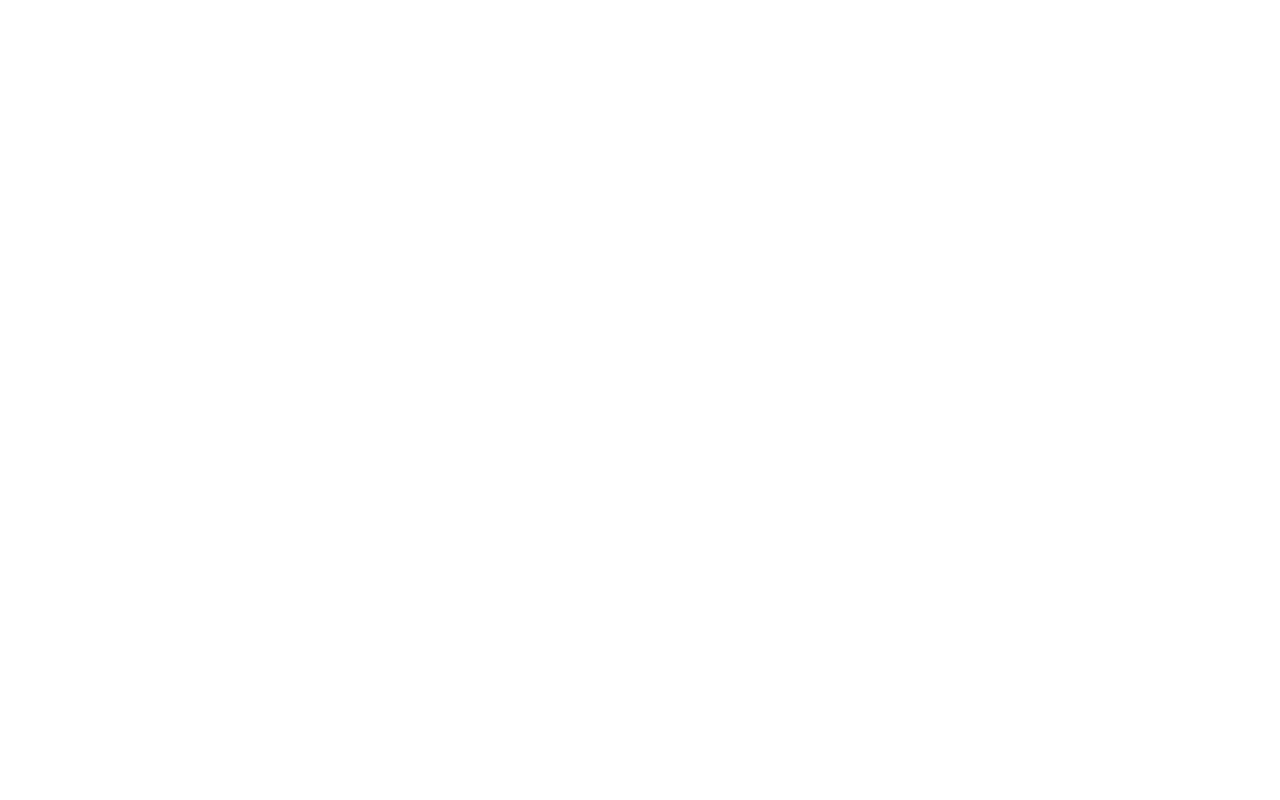
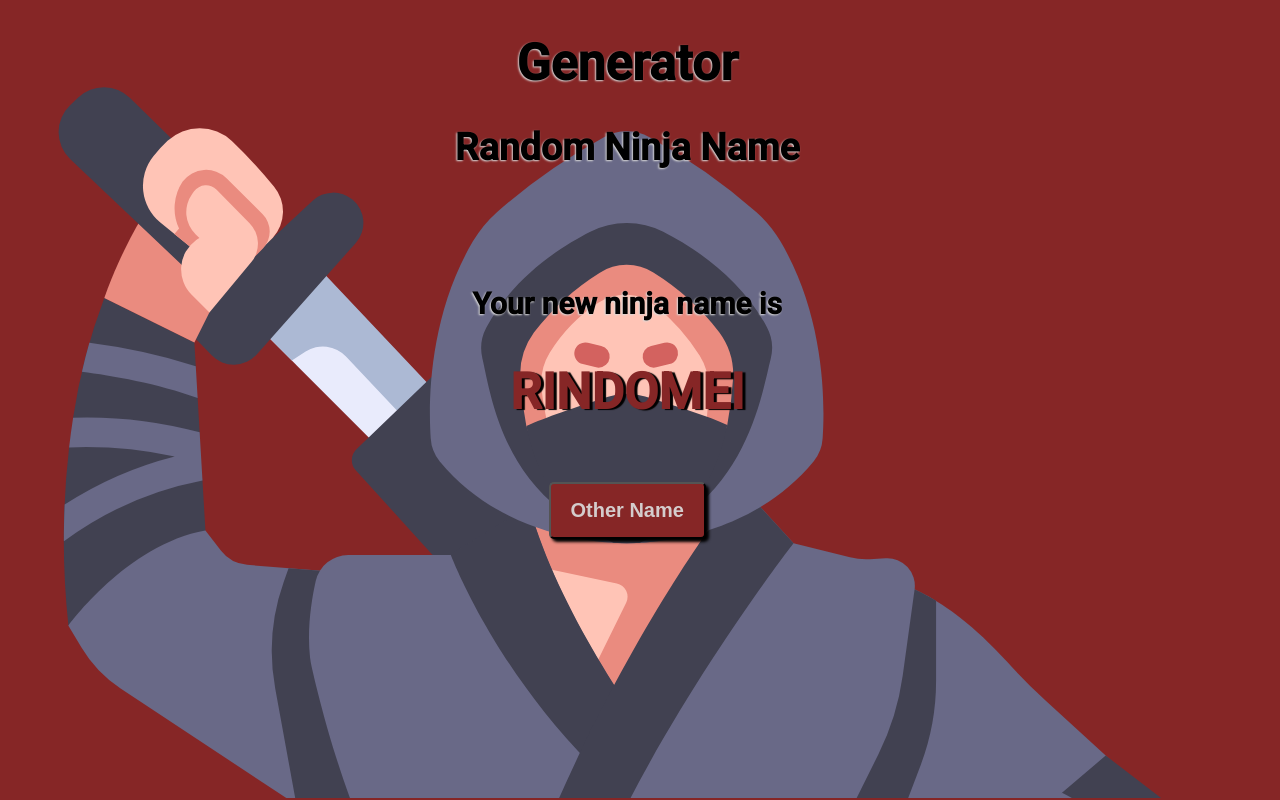
Before and after one commit to necogamy/git_practice, a plain HTML site: page public/index.html in a window 1280 px wide. Drawn offline with Linux system fonts and the light colour scheme.

Commit message:
project to 100%

```diff
--- /dev/null
+++ b/dev/sass/styles.scss
@@ -0,0 +1,85 @@
+@import url('https://fonts.googleapis.com/css2?family=Roboto:wght@300;500&display=swap');
+
+body {
+    font-family: 'Roboto', sans-serif, Verdana;
+    text-shadow: -1px 1px 2px rgb(218, 218, 218);
+    padding: 0;
+    margin: 0;
+    box-sizing: border-box;
+    width: 98vw;
+    height: 95.5vh;
+
+    div.background {
+        background-image: url('../../public/assets/ninja.svg');
+        background-repeat: no-repeat;
+        background-size: cover;
+        height: 100%;
+    }
+
+    header {
+        text-align: center;
+        font-size: 25px;
+    }
+
+    main {
+        display: flex;
+        justify-content: center;
+        align-items: center;
+        height: 50vh;
+        text-align: center;
+        flex-direction: column;
+        font-size: 20px;
+
+        div {
+            button {
+                padding: 15px 20px;
+                margin-top: 20px;
+                border-radius: 5px;
+                font-size: 20px;
+                box-shadow: 3px 3px 3px black;
+                color: rgb(212, 204, 204);
+                font-weight: 900;
+            }
+
+            h2#ninja-name {
+                text-transform: uppercase;
+                font-size: 50px;
+                text-shadow: 3px 1px 1px rgb(0, 0, 0);
+            }
+        }
+    }
+}
+
+.bg-color-1 {
+    background-color: rgb(134, 38, 38);
+    transition: 1.5s;
+}
+.bg-color-2 {
+    background-color: rgb(39, 126, 133);
+    transition: 1.5s;
+}
+.bg-color-3 {
+    background-color: rgb(39, 48, 133);
+    transition: 1.5s;
+}
+.bg-color-4 {
+    background-color: rgb(39, 133, 47);
+    transition: 1.5s;
+}
+
+.txt-color-1 {
+    color: rgb(134, 38, 38);
+    transition: 1.5s;
+}
+.txt-color-2 {
+    color: rgb(39, 126, 133);
+    transition: 1.5s;
+}
+.txt-color-3 {
+    color: rgb(39, 48, 133);
+    transition: 1.5s;
+}
+.txt-color-4 {
+    color: rgb(39, 133, 47);
+    transition: 1.5s;
+}
--- a/dev/scripts/script.js
+++ b/dev/scripts/script.js
@@ -1,4 +1,4 @@
-// Random Generator of jokes
+// Random Generator of ninja names
 // Everytime runs, randomize output
 // Combine components to display final message.
 
@@ -42,5 +42,49 @@ function randomizeNinjaName() {
     let random_2 = NINJA_NAMES_FRAGMENTS[randomKey()];
     let random_3 = NINJA_NAMES_FRAGMENTS[randomKey()];
 
-    return `Your new ninja name is: ${random}${random_2}${random_3}`;
+    return `${random}${random_2}${random_3}`;
 };
+
+
+// DOM manage
+const body = document.getElementById('body');
+const display = document.getElementById('ninja-name');
+const generate = document.getElementById('new-ninja-name');
+
+display.innerHTML = randomizeNinjaName();
+
+generate.addEventListener('click', () => {
+    display.innerHTML = randomizeNinjaName();
+});
+
+// Change Background and Text color every touch
+let cls_bg = 'bg-color-1';
+let cls_txt = 'txt-color-1';
+
+function change(value) {
+    let reg = /\d/;
+    let temp = 0;
+
+    for (let el of cls_bg) {
+        if (reg.test(el)) {
+            let tmp = parseInt(el);
+            if (value === 1) {
+                if (tmp < 4) {
+                    temp = tmp + 1;
+                } else {
+                    temp = 1;
+                }
+            }
+        }
+    }
+
+    cls_bg = 'bg-color-' + temp;
+    cls_txt = 'txt-color-' + temp;
+};
+
+generate.addEventListener('click', () => {
+    change(1);
+    body.setAttribute('class', cls_bg);
+    generate.setAttribute('class', cls_bg);
+    display.setAttribute('class', cls_txt);
+});
--- a/public/index.html
+++ b/public/index.html
@@ -1,12 +1,31 @@
 <!DOCTYPE html>
 <html lang="en">
 <head>
+    <!-- MetaData -->
     <meta charset="UTF-8">
     <meta http-equiv="X-UA-Compatible" content="IE=edge">
     <meta name="viewport" content="width=device-width, initial-scale=1.0">
+    <!-- Document Things -->
     <title>Message Generator Program</title>
+    <link rel="shortcut icon" href="./assets/ninja.svg" type="image/x-icon">
+    <!-- Styles -->
+    <link rel="stylesheet" href="./styles/styles.css">
 </head>
-<body>
-    <main></main>
+<body class="bg-color-1" id="body">
+    <div class="background">
+        <header>
+            <h1>Generator</h1>
+            <h2>Random Ninja Name</h2>
+        </header>
+        <main>
+            <div>
+                <h2>Your new ninja name is</h2>
+                <h2 class="txt-color-1" id="ninja-name">${NINJA_NAME}</h2>
+                <button class="bg-color-1" id="new-ninja-name">Other Name</button>
+            </div>
+        </main>
+    </div>
+
+    <script src="../dev/scripts/script.js"></script>
 </body>
 </html>
```
Also changed, not shown: public/assets/ninja.svg (added), public/styles/styles.css (added).
